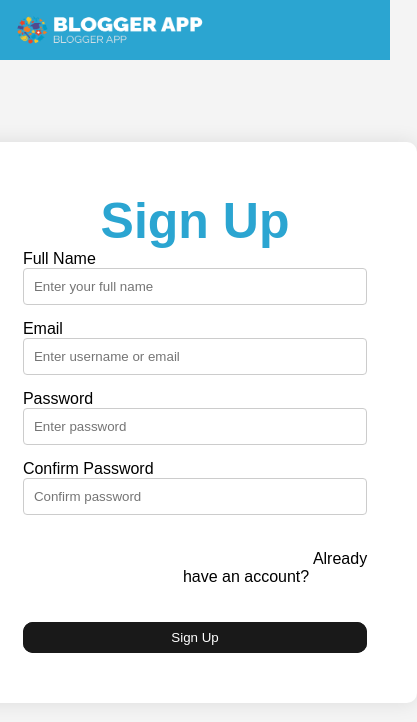
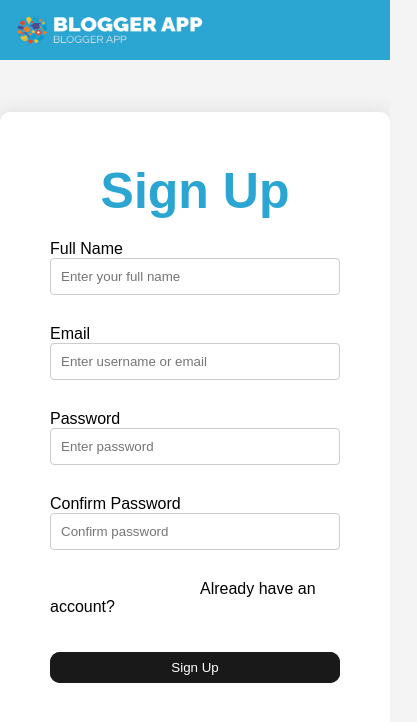
Before and after one commit to Tajkamal1/Blogger, a React (Create React App) app: page /signup in a window 390 px wide. Shown: the top 722 px of the page, 417 px wide, since content can reach past the window. Built offline with nearby package versions, Linux system fonts and the light colour scheme.

Commit message:
Update SignUp.css

```diff
--- a/src/views/SignUp.css
+++ b/src/views/SignUp.css
@@ -51,12 +51,13 @@
   font-size: 50px;
   font-weight: 600;
   margin-top: 0px;
+  margin-bottom: 20px;
 }
 
 .signup-input-field {
   width: 100%;
   padding: 10px;
-  margin-bottom: 15px;
+  margin-bottom: 30px;
   box-sizing: border-box;
   border: 1px solid #ccc;
   border-radius: 4px;
@@ -81,10 +82,7 @@
   margin-right: 5px;
 }
 
-.signup-link {
-  padding-left: 160px;
-  margin-top: 20px;
-}
+
 
 /* Signup Submit Button Styles */
 .signup-submit-button {
@@ -166,14 +164,18 @@
   border-radius: 10px;
 }
 
-/* Signup Link Styles */
-.signup-link {
-  margin-top: 20px;
+.signup-link a {
+  text-decoration: none;
+  color: black;
+  padding-left:60%;
 }
 
-.signup-link a {
-  outline: block;
-  margin-left: 130px;
-  text-decoration: none;
-  color: black;
+@media only screen and (max-width: 600px) {
+
+  .signup-link a {
+    text-decoration: none;
+   color: black;
+   padding-left: 150px;
+  }
+
 }
```
